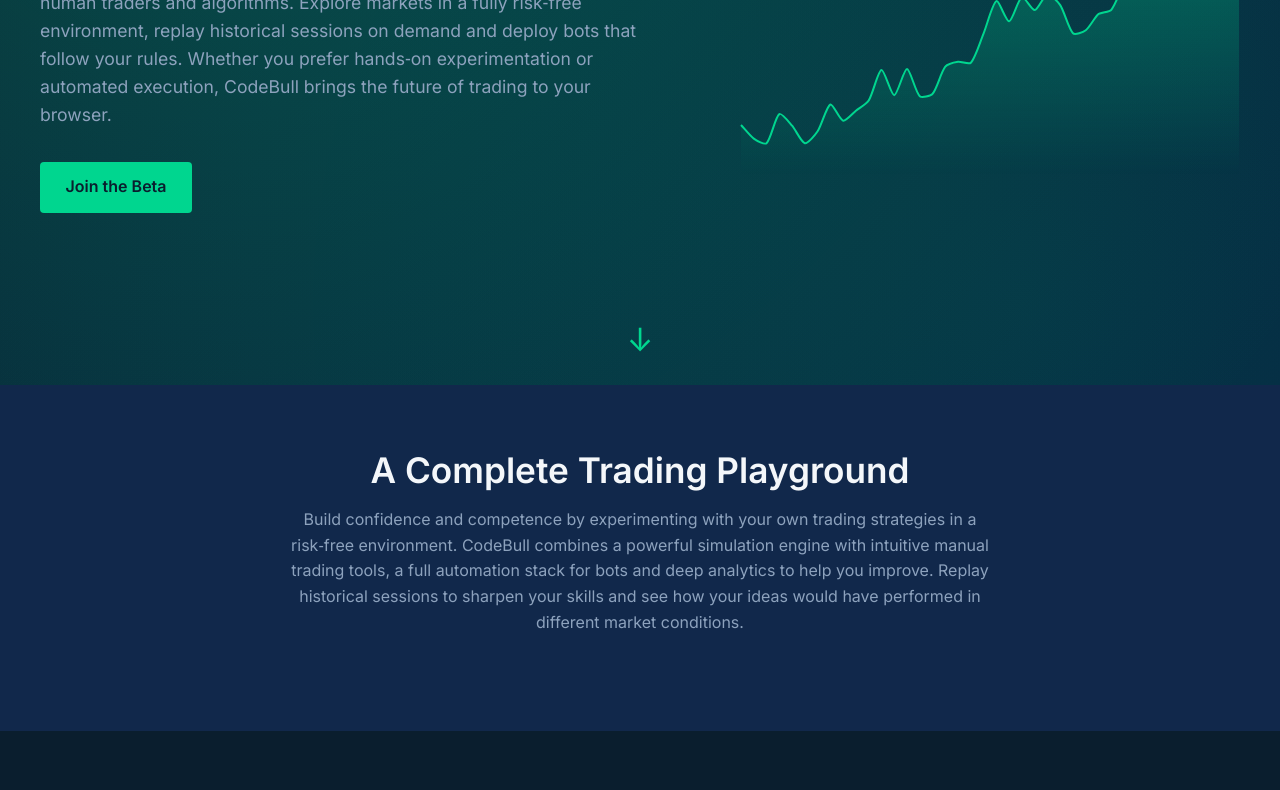
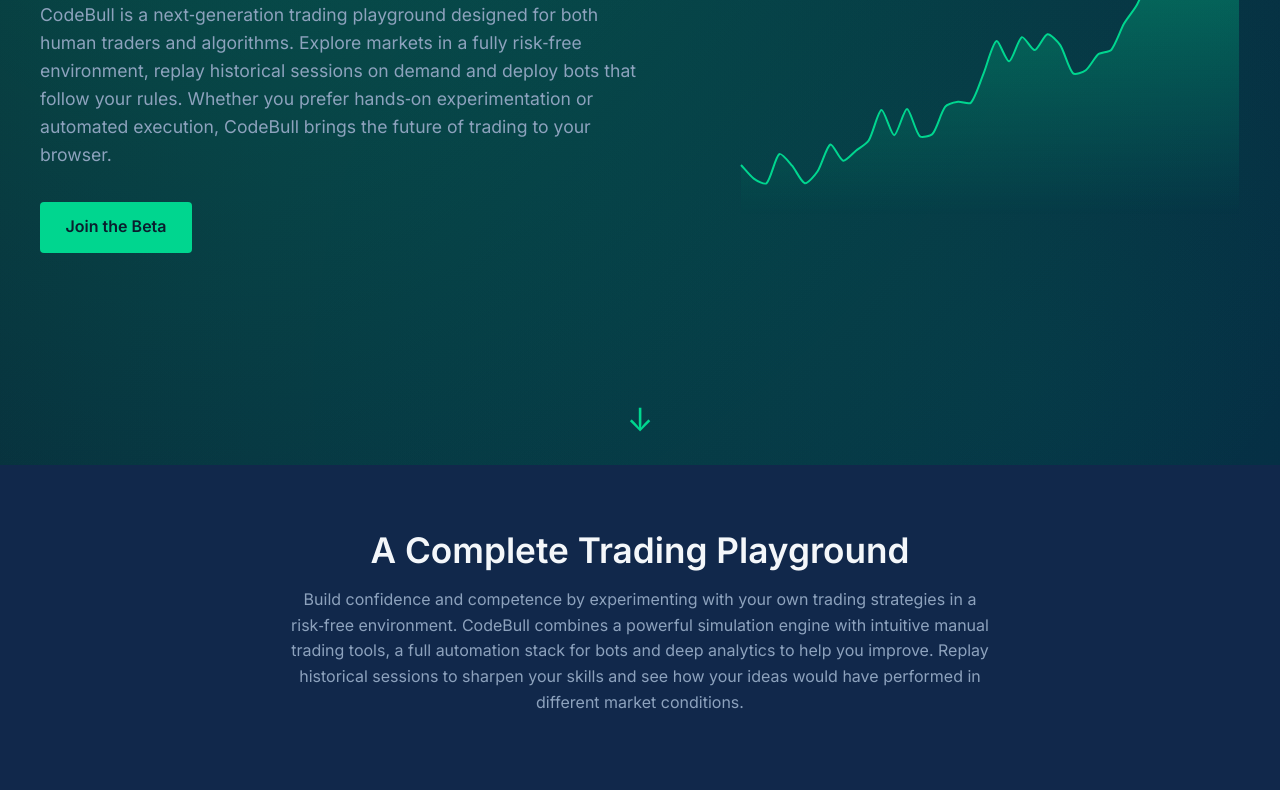
Before and after one commit to michael-stanin/codebull.site, a website: page index.html in a window 1280 px wide. Shown: the part 415-1205 px from the top of the page. Drawn offline with nearby package versions, Linux system fonts and the light colour scheme.

Commit message:
Fix hero's class margin-top

```diff
--- a/styles.css
+++ b/styles.css
@@ -135,7 +135,8 @@
   align-items: center;
   justify-content: center;
   min-height: 100vh;
-  padding-top: 80px; /* account for navbar */
+  margin-top: 80px; /* account for navbar */
+  padding-top: 0; /* remove redundant padding */
   background: linear-gradient(135deg, #0a1e2e 0%, #062140 100%);
   position: relative;
   overflow: hidden;
```
